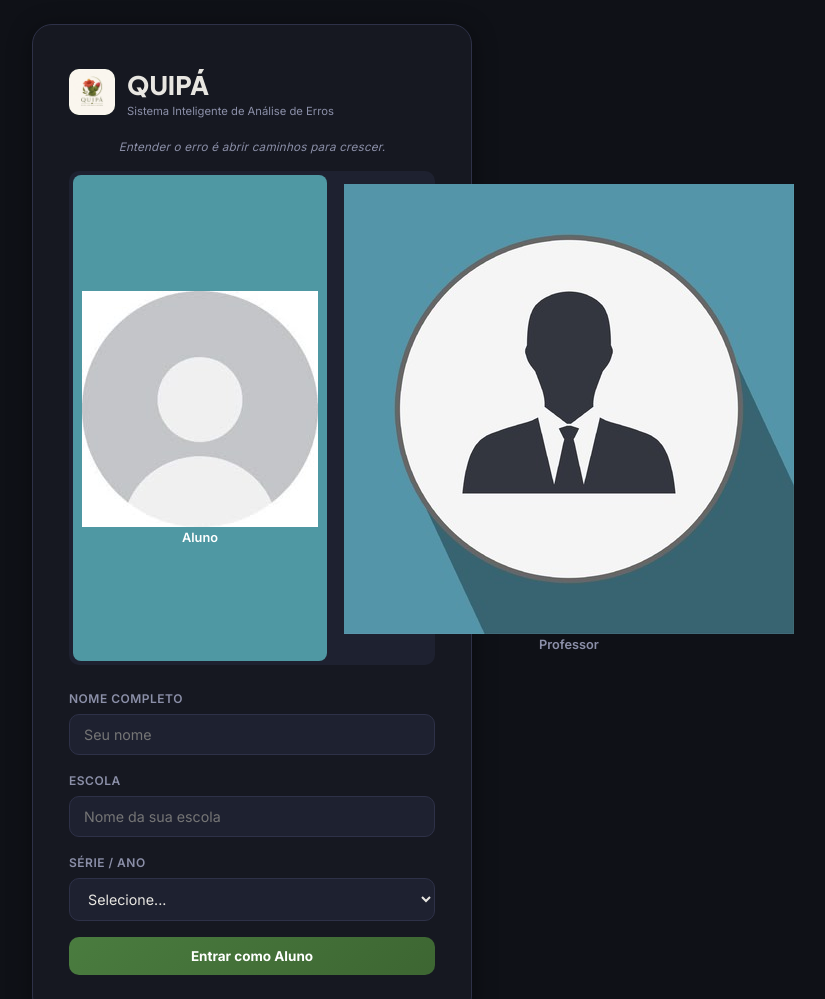
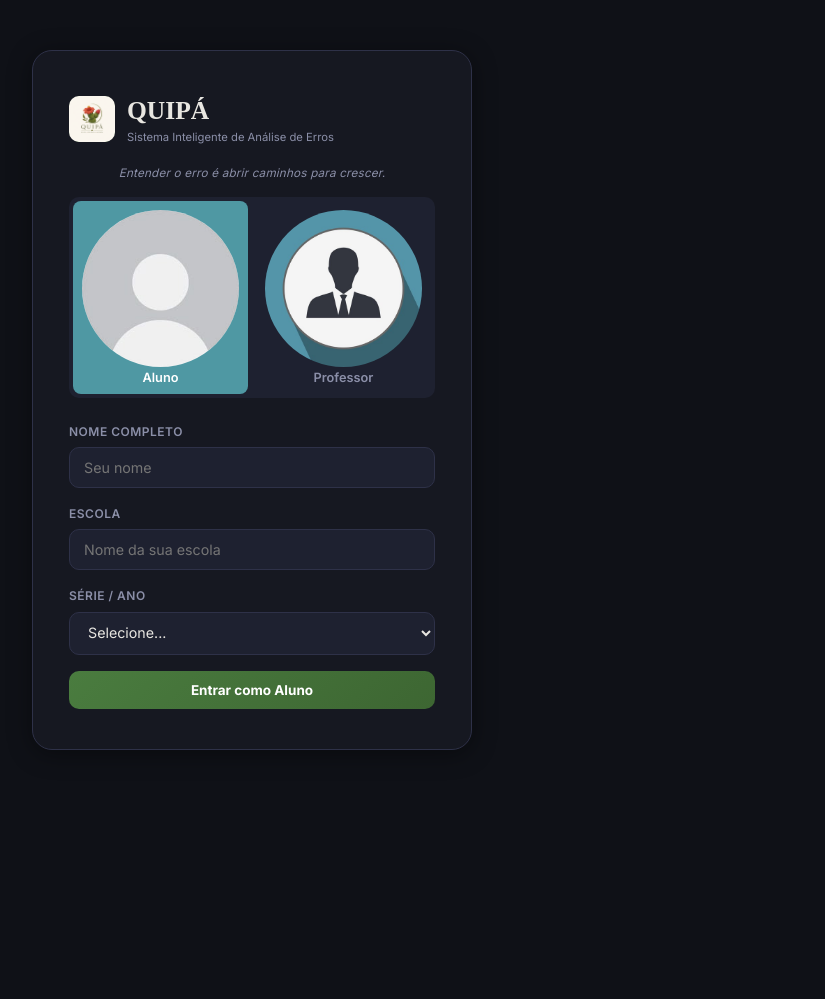
Before and after one commit to Pedro80446/QUIPA, a plain HTML site: page index.html in a window 1280 px wide. Shown: the top 999 px of the page, without its empty margins (388-1213 px from the left). After the commit the page ends 800 px from the top, so only its background shows below. Drawn offline with nearby package versions, Linux system fonts and the light colour scheme.

Commit message:
Update style.css

```diff
--- a/assets/css/style.css
+++ b/assets/css/style.css
@@ -38,7 +38,9 @@ input,select,textarea{font-family:var(--font);outline:none}
   display:flex;align-items:center;justify-content:center;font-size:22px;
 }
 .login-img{width:100%;height:100%;object-fit: contain;border-radius:10px;}
-.login-logo h1{font-family:var(--font2);font-size:1.7rem;font-weight:800;color:var(--text)}
+.loginaluno-img{max-width:100%;height:auto;object-fit: cover;border-radius:100px;}
+.loginprof-img{max-width:100%;height:auto;object-fit: cover;border-radius:100px;}
+.login-logo h1{font-family:"bungee-heading";font-size:1.7rem;font-weight:800;color:var(--text)}
 .login-logo span{font-size:.75rem;color:var(--text2);display:block;margin-top:-4px}
 .login-tabs{display:flex;gap:8px;margin-bottom:24px;background:var(--surface2);border-radius:10px;padding:4px}
 .login-tab{flex:1;padding:9px;border:none;background:transparent;border-radius:8px;color:var(--text2);font-weight:600;font-size:.85rem;transition:.2s}
@@ -81,7 +83,7 @@ textarea.form-control{resize:vertical;min-height:80px}
 }
 .sidebar-logo{padding:22px 20px 16px;display:flex;align-items:center;gap:10px;border-bottom:1px solid var(--border)}
 .sidebar-logo-icon{width:36px;height:36px;border-radius:10px;background:linear-gradient(135deg,var(--accent),var(--accent2));display:flex;align-items:center;justify-content:center;font-size:18px}
-.sidebar-logo h2{font-family:var(--font2);font-size:1.15rem;font-weight:800}
+.sidebar-logo h2{font-family:"bungee-heading";font-size:1.15rem;font-weight:800}
 .sidebar-logo span{font-size:.65rem;color:var(--text2)}
 .sidebar-user{padding:16px 20px;border-bottom:1px solid var(--border);display:flex;align-items:center;gap:10px}
 .user-avatar{width:38px;height:38px;border-radius:50%;background:linear-gradient(135deg,var(--accent),var(--accent2));display:flex;align-items:center;justify-content:center;font-weight:700;font-size:1rem;color:#fff;flex-shrink:0}
```
